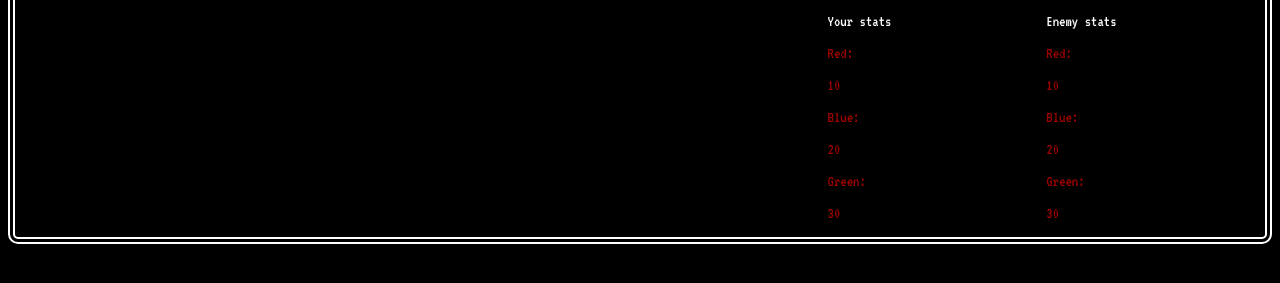
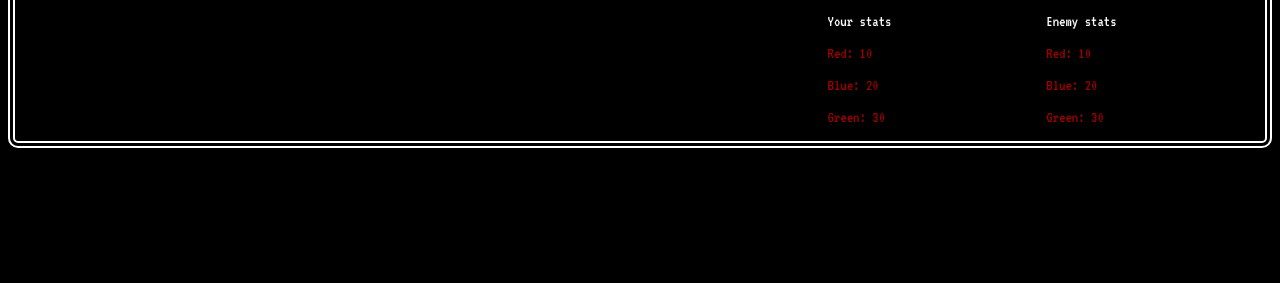
Before and after one commit to pasiastazebra/chromantic-saga-frontend, a plain HTML site: page index.html in a window 1280 px wide. Shown: the part 305-588 px from the top of the page. Drawn offline with Linux system fonts and the light colour scheme.

Commit message:
display inline fix

```diff
--- a/src/styles/styles.scss
+++ b/src/styles/styles.scss
@@ -7,17 +7,25 @@ $blue: #9e0000;
 //color styles
 
 .text {
+
     &-red {
         color: $red;
+        display: inline;
     }
 
     &-green {
         color: $green;
+        display: inline;
     }
 
     &-blue {
         color: $blue;
+        display: inline;
     }
+}
+
+html {
+    background-color: #000000;
 }
 
 .textbox {
@@ -29,11 +37,6 @@ $blue: #9e0000;
     font-family: 'VT323', monospace;
     text-align: center;
     color: #ffffff;
-}
-
-html {
-    background-color: #000000;
-
 }
 
 .game-window {
```
Also changed, not shown: src/styles/styles.css, 1 other file.
